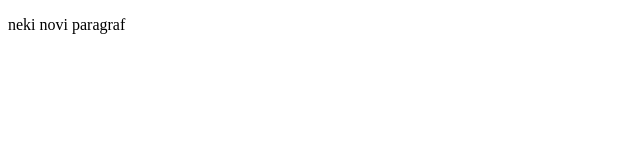
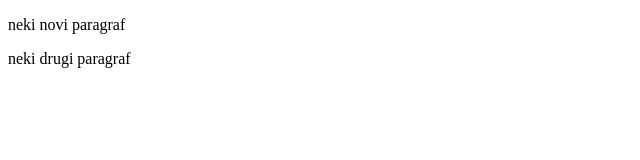
Before and after one commit to vgrgicak/ispit-git, a plain HTML site: page index.html in a window 1280 px wide. Shown: the whole page, without its empty margins (0-640 px from the left). Drawn offline with Linux system fonts and the light colour scheme.

```diff
--- a/index.html
+++ b/index.html
@@ -8,5 +8,6 @@
   </head>
   <body>
     <p>neki novi paragraf</p>
+    <p>neki drugi paragraf</p>
   </body>
 </html>
```
